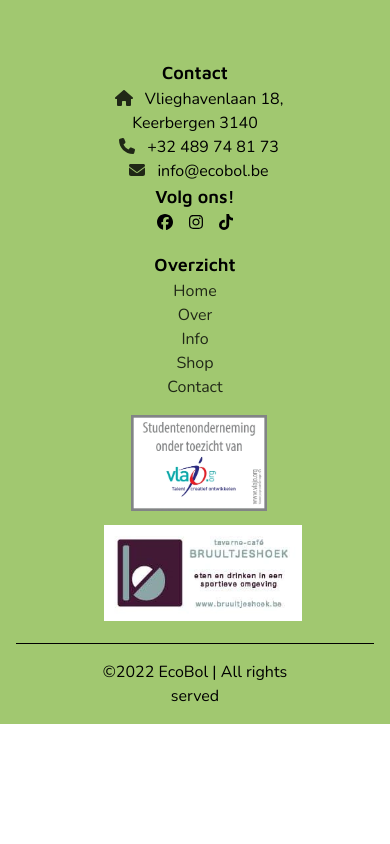
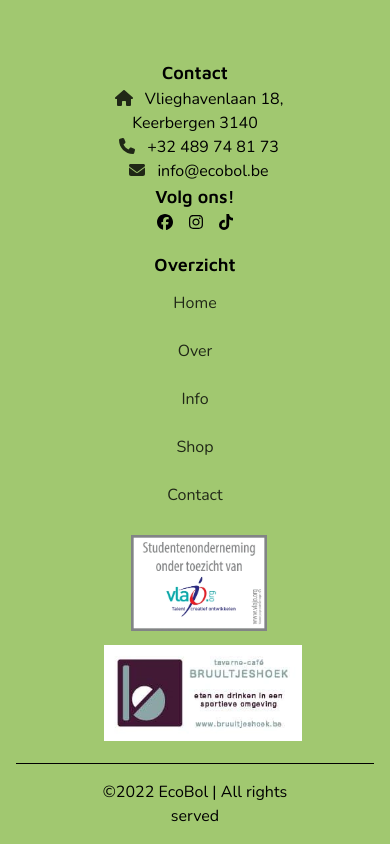
Before and after one commit to Vigintillionn/ecobol, a React (Create React App) app: page / in a window 390 px wide. Shown: the part 941-1785 px from the top of the page. Before the commit the page ends 1665 px from the top, so only its background shows below. Built offline with nearby package versions, Linux system fonts and the light colour scheme.

Commit message:
Gave padding to footer links

```diff
--- a/src/components/Footer.tsx
+++ b/src/components/Footer.tsx
@@ -25,11 +25,11 @@ export default function Footer() {
           <div className="flex-grow w-full text-center mb-4 sm:text-left sm:w-2/5 md:w-5/12 h-auto ">
             <h2 className="text-lg font-semibold font-mavenpro">Overzicht</h2>
             <ul className="text-black opacity-80 font-nunito">
-              <li><Link className="hover:opacity-50" to="/">Home</Link></li>
-              <li><Link className="hover:opacity-50" to="/over">Over</Link></li>
-              <li><Link className="hover:opacity-50" to="/info">Info</Link></li>
-              <li><Link className="hover:opacity-50" to="/shop">Shop</Link></li>
-              <li><Link className="hover:opacity-50" to="/contact">Contact</Link></li>
+              <li className="py-3 sm:py-0"><Link className="hover:opacity-50" to="/">Home</Link></li>
+              <li className="py-3 sm:py-0"><Link className="my-4 sm:py-0 hover:opacity-50" to="/over">Over</Link></li>
+              <li className="py-3 sm:py-0"><Link className="py-2 sm:py-0 hover:opacity-50" to="/info">Info</Link></li>
+              <li className="py-3 sm:py-0"><Link className="py-2 sm:py-0 hover:opacity-50" to="/shop">Shop</Link></li>
+              <li className="py-3 sm:py-0"><Link className="py-2 sm:py-0 hover:opacity-50" to="/contact">Contact</Link></li>
             </ul>
           </div>
           <div className="flex-grow w-full text-center mb-4 sm:flex-row sm:text-left sm:w-1/5 md:w-2/12 h-auto ">
```
